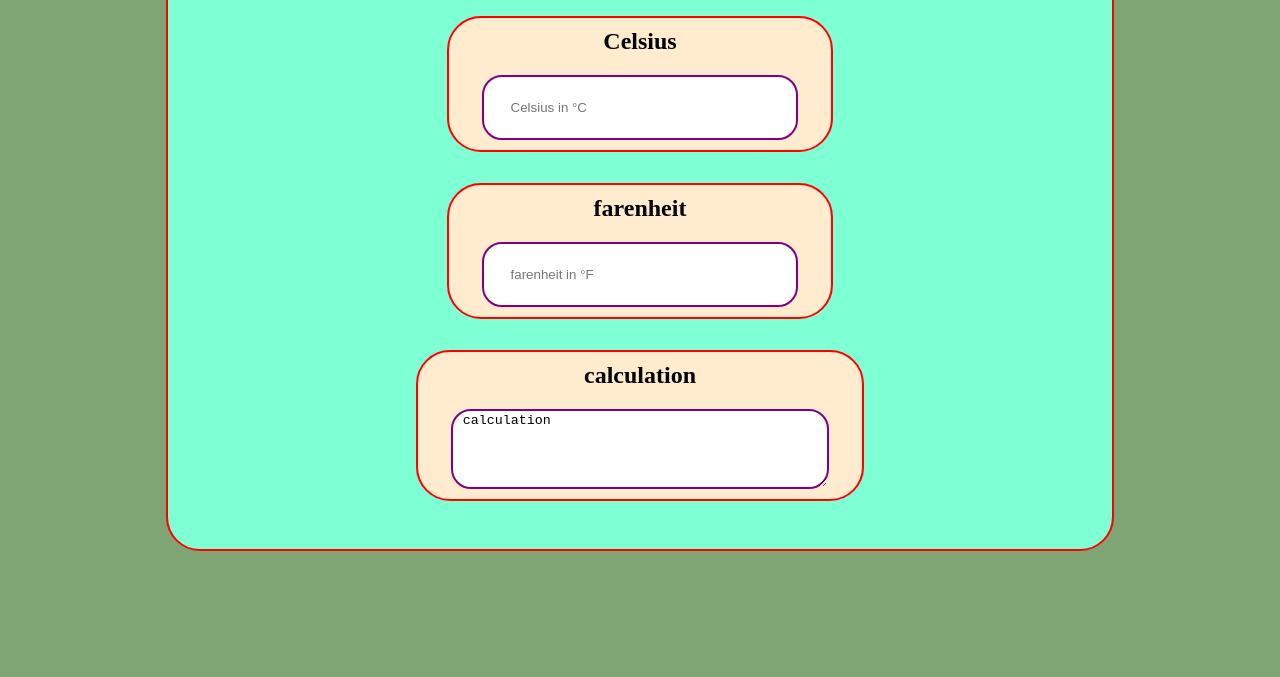
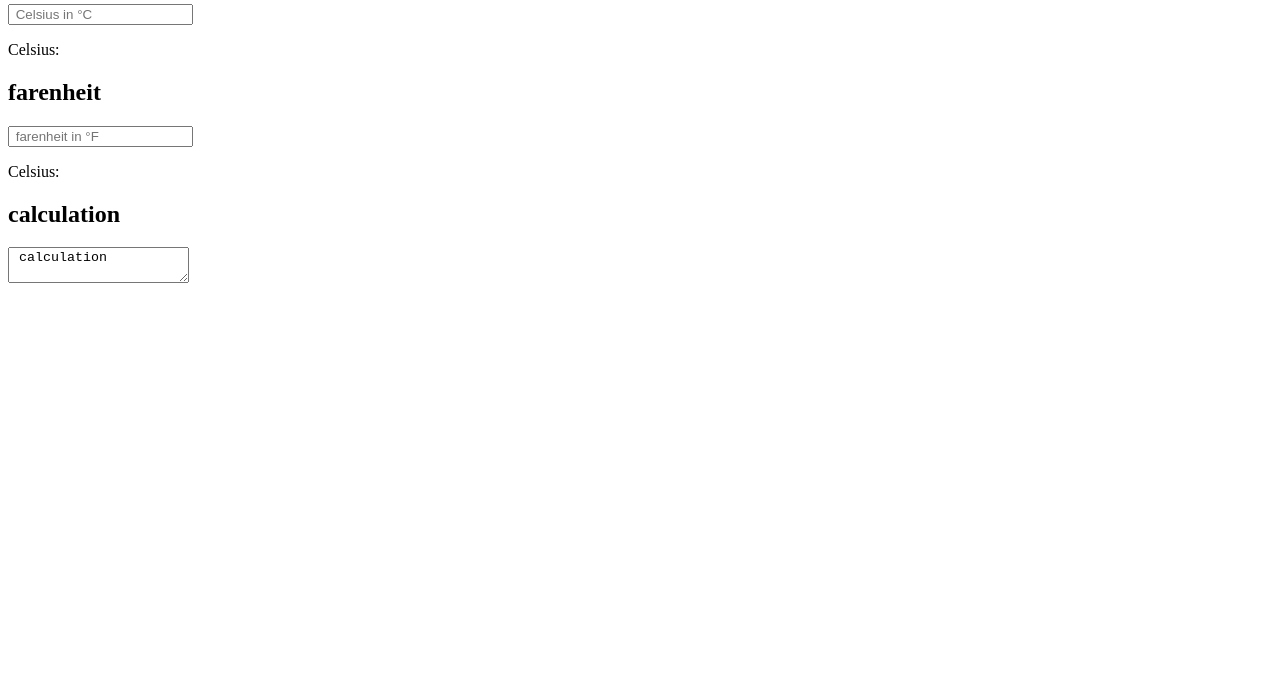
Before and after one commit to Ramesh-4p0/CodeAlpha_Project_Temperature_Converter, a plain HTML site: page index.html in a window 1280 px wide. Shown: the part 123-800 px from the top of the page. Drawn offline with Linux system fonts and the light colour scheme.

Commit message:
Update index.html

```diff
--- a/index.html
+++ b/index.html
@@ -5,8 +5,7 @@
     <meta charset="UTF-8">
     <meta http-equiv="X-UA-Compatible" content="IE=edge">
     <meta name="viewport" content="width=device-width, initial-scale=1.0">
-    <title>Temerature conversion</title>
-    <link rel="stylesheet" href="style.css">
+    <title>Document</title>
 </head>
 
 <body>
@@ -15,26 +14,43 @@
             <h1>TEMPERATURE COVERSION</h1>
             <div class="row">
                 <h2 class="one">Celsius</h2>
-                <input id="celsius" class="imp" type="number" placeholder=" Celsius in °C " id="name" value="name">
-
+                <input id="celsius" class="imp" type="number" placeholder=" Celsius in °C " value="name"
+                    oninput="fahrenheitConverter(this.value)" onchange="fahrenheitConverter(this.value)">
             </div>
+            <p>Celsius: <span id="outputFahrenheit"></span></p>
 
             <div class="row">
                 <h2 class="one">farenheit</h2>
-
-                <input id="faren" class="imp" type="number" placeholder=" farenheit in °F">
+                <input id="fahrenheit" class="imp" type="number" placeholder=" farenheit in °F"
+                    oninput="celsiusConverter(this.value)" onchange="celsiusConverter(this.value)">
             </div>
+            <p>Celsius: <span id="outputCelsius"></span></p>
 
             <div class="row1">
                 <h2 class="one">calculation</h2>
-                 <textarea class="implas" type="text" > calculation </textarea>
-
+                <textarea id="solution" class="implas" type="text"> calculation </textarea>
             </div>
-
         </div>
     </div>
-    <!-- align-items:center;
-    justify-content: center; -->
+
+
+    <script>
+        // Celsius to Fahrenheit
+        function fahrenheitConverter(valNum) {
+            valNum = parseFloat(valNum);
+            document.getElementById("outputFahrenheit").innerHTML = (valNum * 1.8) + 32;
+            document.getElementById("solution").innerHTML = ("hi " + valNum);
+        }
+
+
+        // farenheit to celsius
+        function celsiusConverter(valNum) {
+            valNum = parseFloat(valNum);
+            document.getElementById("outputCelsius").innerHTML = (valNum - 32) / 1.8;
+            document.getElementById("solution").innerHTML = ("hi " + valNum);
+        }
+
+    </script>
 </body>
 
 </html>
```
